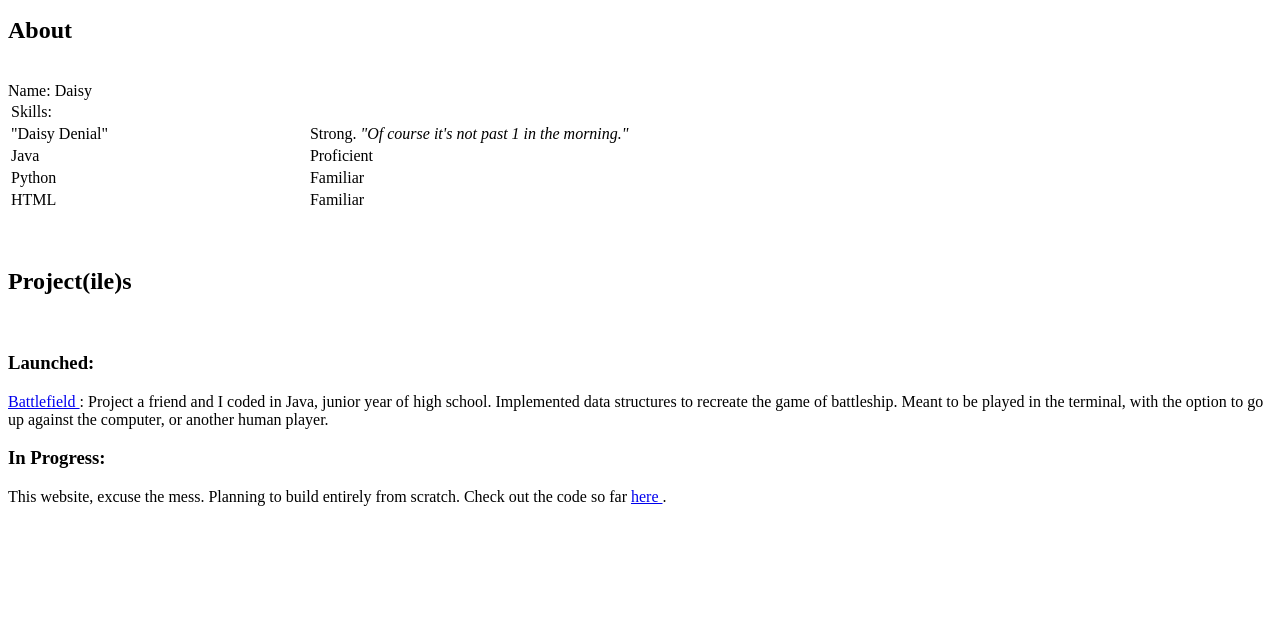
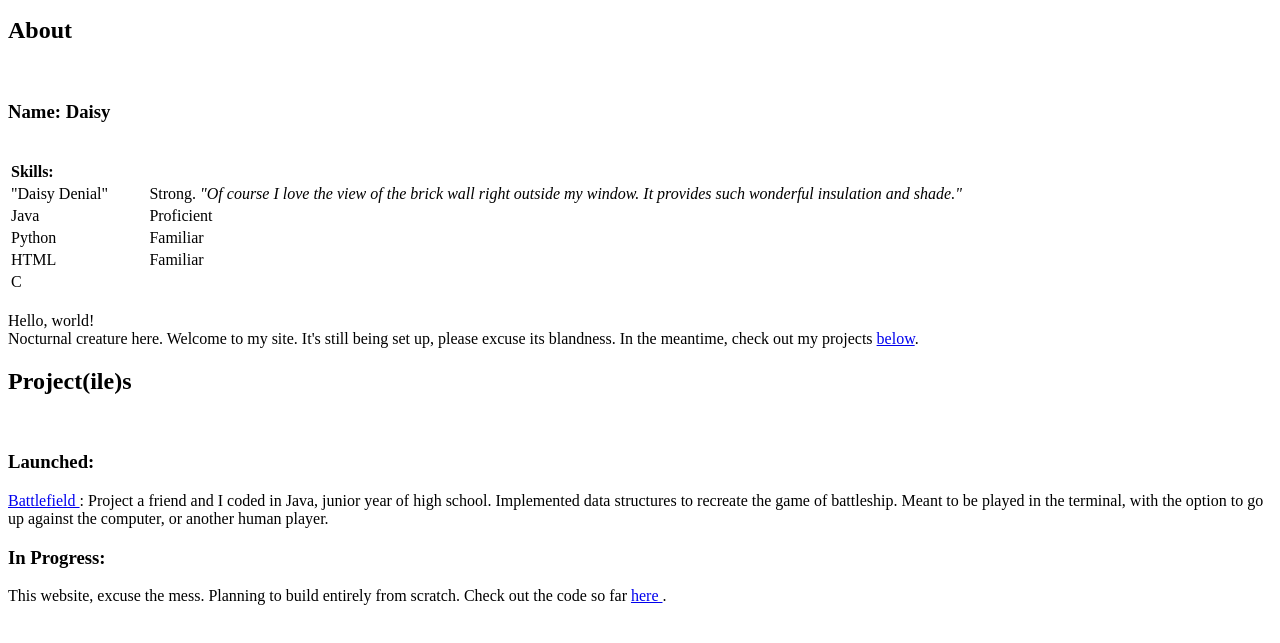
Before and after one commit to dazigemm/dazigemm.github.io, a plain HTML site: page index.html in a window 1280 px wide. Shown: the part 93-736 px from the top of the page. Drawn offline with Linux system fonts and the light colour scheme.

Commit message:
edited text

```diff
--- a/index.html
+++ b/index.html
@@ -15,15 +15,15 @@
 </center>
 <a name = "about"> <h2> About </h2> </a>
 <br>
-Name: Daisy
+<h3> Name: Daisy </h3>
 <br>
 <table style = "width:100%">
 	<tr>
-		<td> Skills: </td>
+		<td> <b> Skills: </b> </td>
 	</tr>
 	<tr>
 		<td> "Daisy Denial" </td>
-		<td> Strong. <i> "Of course it's not past 1 in the morning." </i> </td>
+		<td> Strong. <i> "Of course I love the view of the brick wall right outside my window. It provides such wonderful insulation and shade." </i> </td>
 	</tr>
 	<tr>
 		<td> Java </td>
@@ -37,9 +37,15 @@ Name: Daisy
 		<td> HTML </td>
 		<td> Familiar </td>
 	</tr>
+	<tr>
+		<td> C </td>
+	</tr>
 
 </table>
 <br>
+Hello, world!
+<br>
+Nocturnal creature here. Welcome to my site. It's still being set up, please excuse its blandness. In the meantime, check out my projects <a href = "#projects"> below</a>.
 <br>
 <a name = "projects"> <h2> Project(ile)s </h2> </a>
 <br>
```
